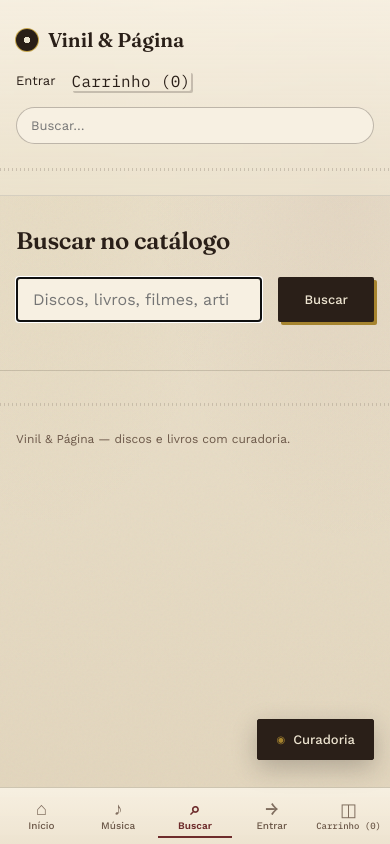
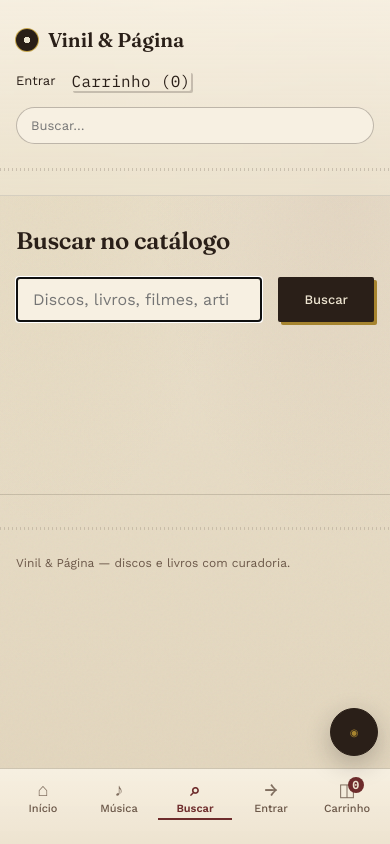
Before and after one commit to 0125mateus/site_vo, a Django app: page /busca/ in a window 390 px wide. Run offline with Django 5.2, Linux system fonts and the light colour scheme.

Commit message:
Fix mobile scroll clipping behind bottom nav and safe areas.
Co-authored-by: Cursor <cursoragent@cursor.com>

```diff
--- a/config/settings.py
+++ b/config/settings.py
@@ -87,7 +87,7 @@ USE_TZ = True
 STATIC_URL = '/static/'
 STATICFILES_DIRS = [BASE_DIR / 'static']
 STATIC_ROOT = BASE_DIR / 'staticfiles'
-STATIC_VERSION = '20260817h'
+STATIC_VERSION = '20260817i'
 
 STORAGES = {
     'default': {
--- a/static/css/assistant.css
+++ b/static/css/assistant.css
@@ -204,6 +204,20 @@
     cursor: not-allowed;
 }
 
+@media (max-width: 767px) {
+    .assistant-fab-label {
+        display: none;
+    }
+
+    .assistant-fab {
+        width: 48px;
+        height: 48px;
+        padding: 0;
+        justify-content: center;
+        border-radius: 50%;
+    }
+}
+
 @media (max-width: 480px) {
     .assistant-widget {
         bottom: 16px;
@@ -212,6 +226,7 @@
 
     .assistant-panel {
         width: calc(100vw - 32px);
-        height: calc(100vh - 80px);
+        height: calc(100dvh - 80px);
+        max-height: calc(100dvh - 80px);
     }
 }
--- a/static/css/style.css
+++ b/static/css/style.css
@@ -17,7 +17,8 @@
     --line: rgba(42, 31, 24, 0.16);
     --line-strong: rgba(42, 31, 24, 0.28);
     --shadow: rgba(42, 31, 24, 0.22);
-    --shadow-deep: rgba(42, 31, 24, 0.38);
+    /* Espaço reservado para barra inferior mobile */
+    --bottom-nav-offset: calc(4.75rem + env(safe-area-inset-bottom, 0px));
 
     /* Alias legados (compatibilidade) */
     --parchment: var(--paper);
@@ -70,6 +71,13 @@ body {
     font-size: var(--fs-body);
     line-height: var(--lh-body);
     min-height: 100vh;
+    min-height: 100dvh;
+    overflow-x: hidden;
+}
+
+html {
+    overflow-x: hidden;
+    scroll-behavior: smooth;
 }
 
 body::before {
@@ -595,6 +603,7 @@ section.catalog::before {
     padding: var(--space-3) 4px var(--space-5);
     scroll-snap-type: x proximity;
     -webkit-overflow-scrolling: touch;
+    overscroll-behavior-x: contain;
 }
 
 .shelf::after {
@@ -1955,6 +1964,14 @@ body.cart-drawer-open {
 
 /* ——— BOTTOM NAV (mobile) ——— */
 @media (max-width: 767px) {
+    html {
+        scroll-padding-bottom: var(--bottom-nav-offset);
+    }
+
+    header {
+        padding-top: calc(var(--space-3) + env(safe-area-inset-top, 0px));
+    }
+
     .header-nav {
         display: none;
     }
@@ -1963,12 +1980,16 @@ body.cart-drawer-open {
         display: none;
     }
 
-    body.site-with-bottom-nav {
-        padding-bottom: 72px;
+    body.site-with-bottom-nav main {
+        padding-bottom: calc(var(--bottom-nav-offset) + var(--space-4));
+    }
+
+    body.site-with-bottom-nav.has-media-bar main {
+        padding-bottom: calc(var(--bottom-nav-offset) + 88px + var(--space-4));
     }
 
     body.site-with-bottom-nav footer {
-        margin-bottom: 72px;
+        margin-bottom: var(--bottom-nav-offset);
     }
 
     .bottom-nav {
@@ -1978,16 +1999,31 @@ body.cart-drawer-open {
         right: 0;
         bottom: 0;
         z-index: 900;
+        min-height: var(--bottom-nav-offset);
         background: linear-gradient(180deg, rgba(247, 240, 226, 0.97), rgba(237, 228, 208, 0.98));
         border-top: 1px solid var(--line);
         backdrop-filter: blur(8px);
-        padding: 6px 4px calc(6px + env(safe-area-inset-bottom, 0px));
+        padding: 8px 6px max(12px, env(safe-area-inset-bottom, 12px));
         justify-content: space-around;
+        align-items: flex-start;
         gap: 2px;
+        box-sizing: border-box;
     }
 
     body.site-with-bottom-nav .assistant-widget {
-        bottom: calc(72px + 12px);
+        bottom: calc(var(--bottom-nav-offset) + 12px);
+        right: max(12px, env(safe-area-inset-right, 12px));
+    }
+
+    .record-visual {
+        height: auto;
+        min-height: 240px;
+        padding: var(--space-2) 0 var(--space-3);
+        overflow: hidden;
+    }
+
+    .book-lean {
+        right: 8px;
     }
 }
 
@@ -2002,19 +2038,45 @@ body.cart-drawer-open {
     display: flex;
     flex-direction: column;
     align-items: center;
-    justify-content: center;
-    gap: 2px;
+    justify-content: flex-start;
+    gap: 4px;
     min-width: 0;
-    padding: 6px 4px;
-    font-size: 0.625rem;
+    max-width: 20%;
+    padding: 4px 2px;
+    font-size: 0.6875rem;
     font-weight: 500;
     color: var(--ink-soft);
     text-align: center;
-    line-height: 1.2;
+    line-height: 1.15;
     border: none;
     background: none;
     cursor: pointer;
     font-family: var(--font-body);
+    white-space: nowrap;
+}
+
+.bottom-nav-icon-wrap {
+    position: relative;
+    display: inline-flex;
+    align-items: center;
+    justify-content: center;
+}
+
+.bottom-nav-badge {
+    position: absolute;
+    top: -4px;
+    right: -8px;
+    min-width: 16px;
+    height: 16px;
+    padding: 0 4px;
+    border-radius: 999px;
+    background: var(--wine);
+    color: var(--paper);
+    font-family: var(--font-mono);
+    font-size: 0.5625rem;
+    font-weight: 600;
+    line-height: 16px;
+    text-align: center;
 }
 
 .bottom-nav-icon {
@@ -2032,9 +2094,10 @@ body.cart-drawer-open {
     opacity: 1;
 }
 
-.bottom-nav-cart span:last-child {
-    font-family: var(--font-mono);
-    font-size: 0.5625rem;
+@media (max-width: 767px) {
+    .bottom-nav-cart span:last-child {
+        font-size: 0.6875rem;
+    }
 }
 
 .search-filters {
--- a/templates/base.html
+++ b/templates/base.html
@@ -3,7 +3,7 @@
 <html lang="pt-BR">
 <head>
     <meta charset="UTF-8">
-    <meta name="viewport" content="width=device-width, initial-scale=1.0">
+    <meta name="viewport" content="width=device-width, initial-scale=1.0, viewport-fit=cover">
     <title>{% block title %}Vinil & Página{% endblock %}</title>
     <link rel="preconnect" href="https://fonts.googleapis.com">
     <link rel="preconnect" href="https://fonts.gstatic.com" crossorigin>
@@ -106,8 +106,11 @@
         </a>
         {% endif %}
         <button type="button" class="bottom-nav-item bottom-nav-cart" data-cart-open aria-label="Abrir carrinho">
-            <span class="bottom-nav-icon" aria-hidden="true">◫</span>
-            <span>Carrinho (<span id="bottom-cart-count">{{ carrinho_total_itens }}</span>)</span>
+            <span class="bottom-nav-icon-wrap">
+                <span class="bottom-nav-icon" aria-hidden="true">◫</span>
+                <span class="bottom-nav-badge" id="bottom-cart-count">{{ carrinho_total_itens }}</span>
+            </span>
+            <span>Carrinho</span>
         </button>
     </nav>
     {% endwith %}
```
